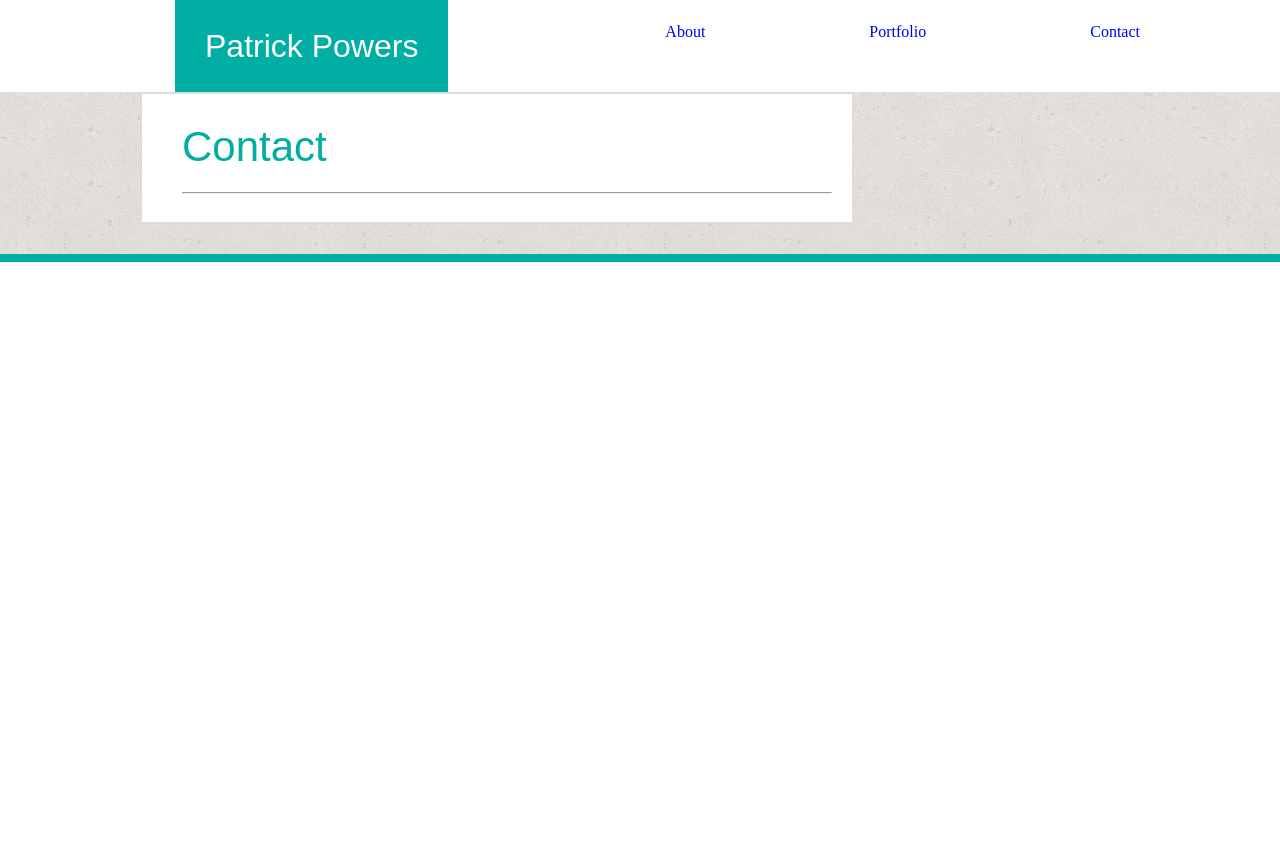
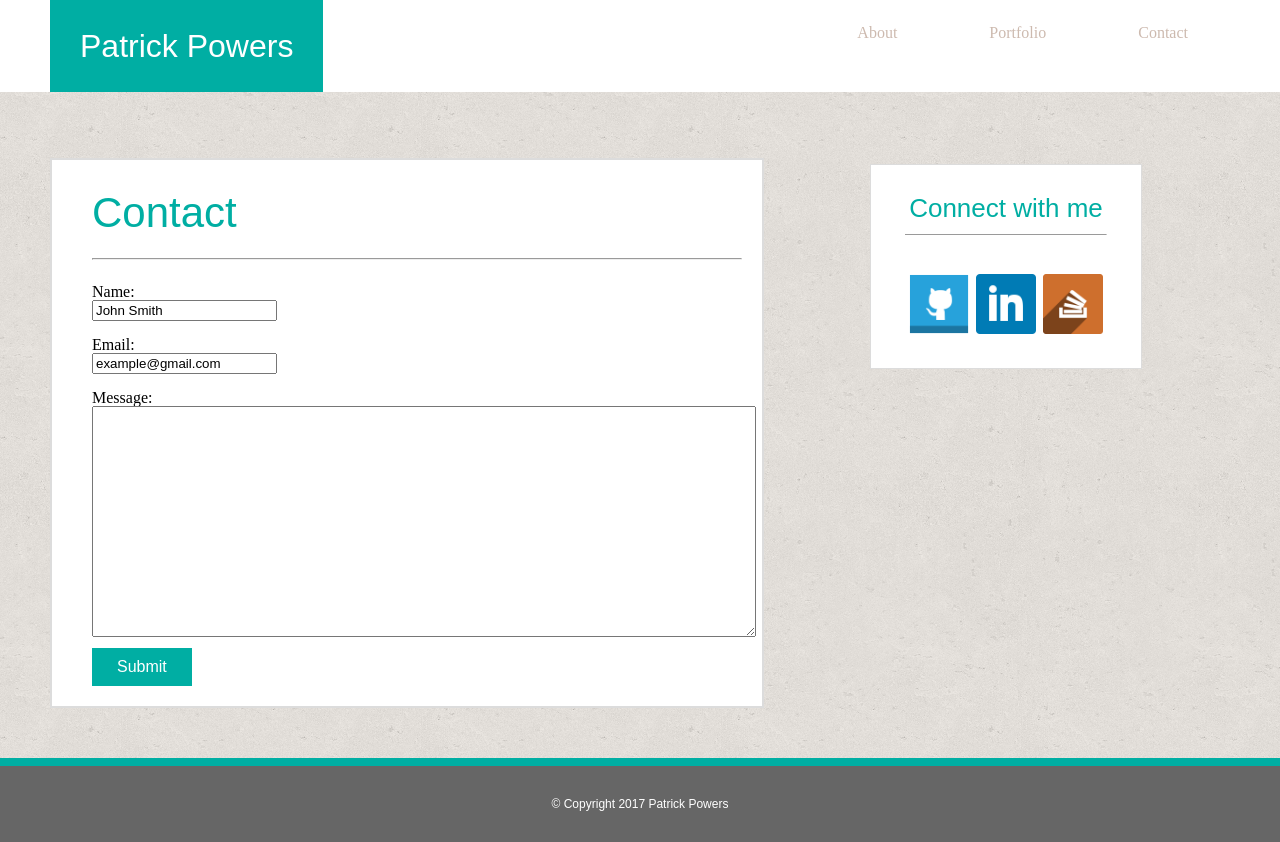
Before and after one commit to PatrickPowers777/Basic-Portfolio, a PHP site: page /contact.html in a window 1280 px wide. Before the commit the page ends 262 px from the top, so only its background shows below. Run offline with PHP 8.4, Linux system fonts and the light colour scheme.

Commit message:
saving files:

```diff
--- a/assets/css/contact.css
+++ b/assets/css/contact.css
@@ -3,30 +3,25 @@ h1 {
 	font-size:32px;
 	font-color: #00AEA3;
 	background-color: #00AEA3;
-	padding: 30px;
-	margin-left: 175px;
+	padding:30px;
 	color:white;
 	display: inline-block;
 	float: left;
 
 }
 
-h2 {
-	font-family: sans-serif;
-	font-size: 42px;
-	color: #00AEA3;
-}
 
 nav a {
 	display: inline;
 	float: right;
-	margin: 24px 140px -10px 24px;
-
+	padding-right:15px;
+	margin-right: 77px;
+	margin-top: 25px;
 }
 
 	a:link {
 		text-decoration-line:none;
-		font-color: #CDBAAF;
+		color: #CDBAAF;
 	}
 
 	a:hover {
@@ -34,8 +29,31 @@ nav a {
 
 }
 
+h2 {
+	clear:both;
+	font-family: sans-serif;
+	font-size: 42px;
+	color: #00AEA3;
+}
+
+footer{
+	clear:both;
+	font-family:Arial;
+	padding: 32px;
+	background-color:#666666;
+	text-align: center;
+	font-size: 12px;
+	color:white;
+}
+
+
+#header{
+	padding-left:50px;
+}
+
 #entire {
 	clear:both;
+	width:100%;
 	background-image: url('../images/cork-wallet.png');
 	border-bottom-width: 8px;
 	border-bottom-style: solid;
@@ -43,6 +61,7 @@ nav a {
 }
 
 #main {
+	float:left;
 	width:650px;
 	padding-left: 40px;
 	padding-right: 20px;
@@ -51,9 +70,42 @@ nav a {
 	border-style: solid;
 	border-color: #DCDCDC;
 	background-color: #FFFFFF;
-	margin-left: 140px;
-	margin-top: 40px;
-	margin-bottom: 30px;
-	margin-right: 20px;
+	margin-left: 50px;
+	margin-top: 50px;
+	margin-bottom: 50px;
+	margin-right: 8px;
 
 }
+
+#side {
+	width: 270px;
+	float:right;
+	color:#00AEA3;
+	text-align: center;
+	font-size: 26px;
+	font-family: sans-serif;
+	border-width: 1px;
+	border-style: solid;
+	border-color: #DCDCDC;
+	background-color: #FFFFFF;
+	padding-top: 30px;
+	margin-top: 40px;
+	margin-right: 138px;
+	padding-bottom: 30px;
+}
+
+#clearfix{
+	clear:both;
+	width:100%;
+}
+.button {
+    background-color: #00AEA3;
+    border: none;
+    color: white;
+    padding: 10px 25px;
+    text-align: center;
+    text-decoration: none;
+    display: inline-block;
+    font-size: 16px;
+    margin-top:8px;
+}
--- a/contact.html
+++ b/contact.html
@@ -1,31 +1,65 @@
 <!DOCTYPE html>
 <html>
 <head>
+	<meta charset="UTF-8">
 	<title>Contact Me</title>
 	<link type="text/css" rel="stylesheet" href="assets/css/reset.css">
 	<link rel="stylesheet" type="text/css" href="assets/css/contact.css">
 </head>
 <body>
 <header>
-	<section id="headertag">
+	<section id='header'>
 		<h1>Patrick Powers</h1>
-	</section>
 
 	<nav>
 		<a href="contact.html">Contact</a>
 		<a href="portfolio.html">Portfolio</a>
 		<a href="index.html">About</a>
 	</nav>
+	</section>
 </header>
 <br>
 <br>
 <section id="entire">
+<br>
+
 <section id="main">
 	<br>
 	<br>
 	<h2><b>Contact</b></h2>
 	<br>
 	<hr>
+	<br>
+	<form>
+	Name: <br>
+	<input type="text" name="Name" value="John Smith" cols="50" rows="15">
+	<br>
+	<br>
+	Email: <br>
+	<input type="text" name="Email" value="example@gmail.com">
+	<br>
+	<br>
+	Message: <br>
+	<textarea name="none" cols="80" rows="15"></textarea>
+	<br>
+	<input type="submit" class="button" value="Submit">
+	</form>
+</section>
+<br>
 
+<section id="side"> Connect with me <br>
+	<hr width="200px" size="1px">
+	<br>
+	<a href="http://github.com/PatrickPowers777"><img src="assets/images/github2.png" width="60px" length="60px" align="center"></a>
+	<a href="https://www.linkedin.com/in/patrick-powers-081175133/"><img src="assets/images/In.png" width="60px" length="60px" align="center"></a>
+	<a href="http://stackoverflow.com/users/7343691/patrick"><img src="assets/images/stack.png" width="60px" length="60px" align="center"></a>
+</section>
+<section id="clearfix"> </section>
+</section>
+
+
+<footer>
+	&copy; Copyright 2017 Patrick Powers
+</footer>
 </body>
 </html>
```
Also changed, not shown: assets/css/style.css (+4 -3 lines), index.html (+4 -4 lines).
